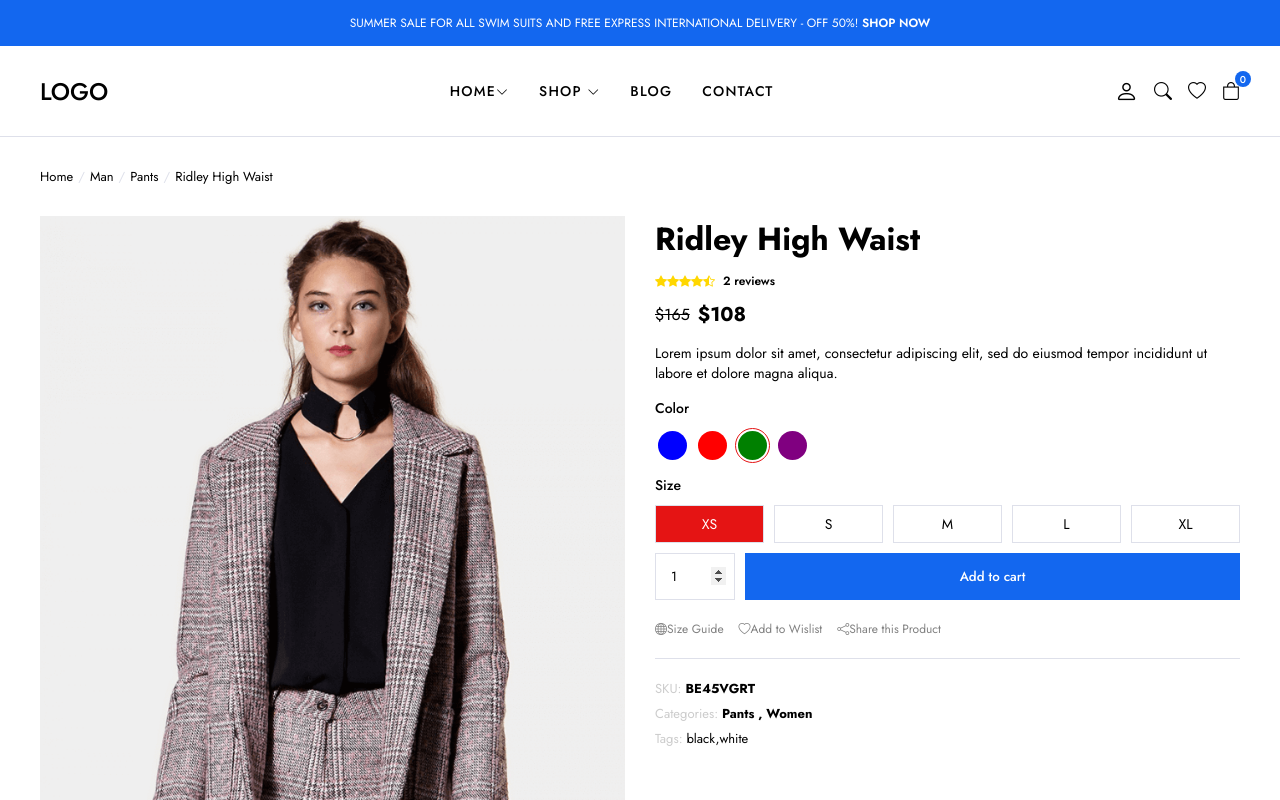
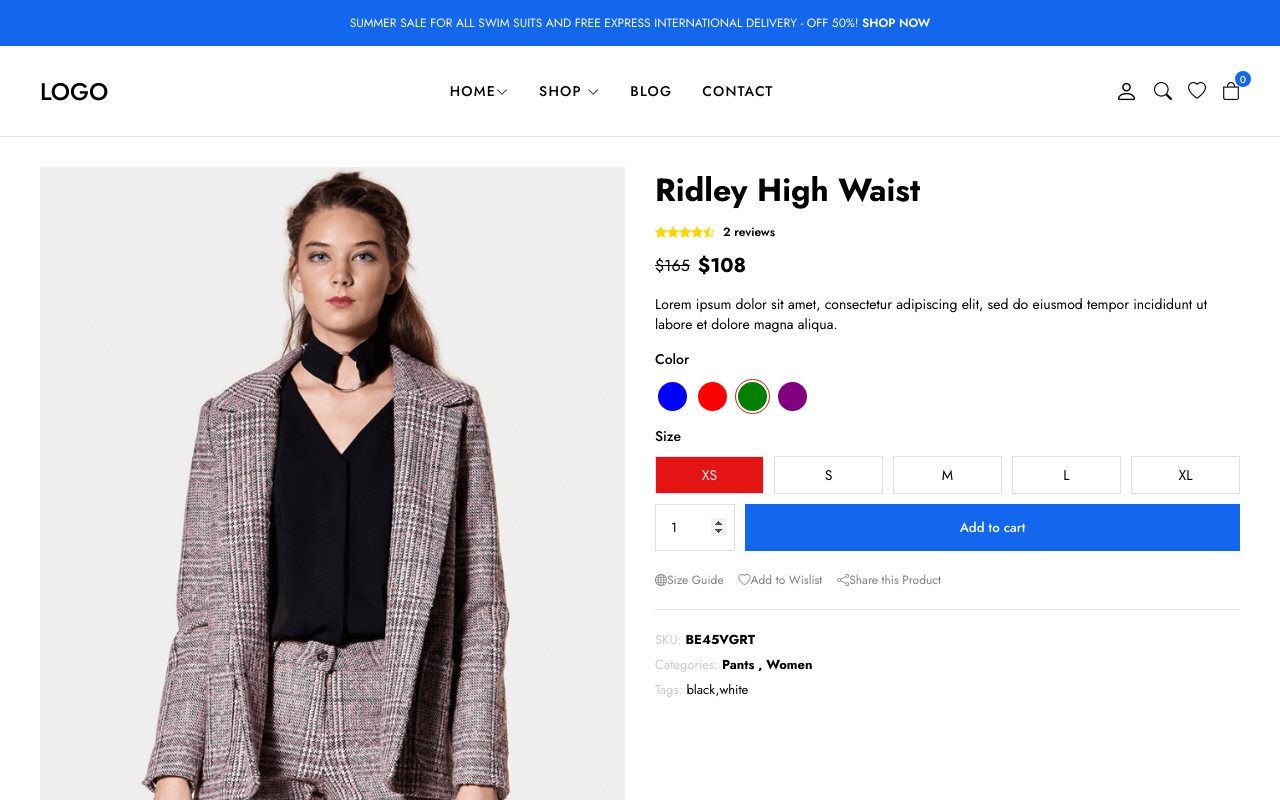
Before and after one commit to AydanKara/Projects, a React (Vite) app in the folder MERN-Stack-E-commerce/frontend/: page /product/1 in a window 1280 px wide. Shown: the top 800 px of the page. Built offline with nearby package versions, Linux system fonts and the light colour scheme.

Commit message:
Update ProductDetails.jsx

```diff
--- a/MERN-Stack-E-commerce/frontend/src/components/ProductDetails/ProductDetails.jsx
+++ b/MERN-Stack-E-commerce/frontend/src/components/ProductDetails/ProductDetails.jsx
@@ -1,15 +1,12 @@
-import BreadCrump from "../ProductDetails/BreadCrump/BreadCrump";
-import "./ProductDetails.css";
 import ProductGallery from "./ProductGallery/ProductGallery";
 import ProductInfo from "./ProductInfo/ProductInfo";
 import SingleTabs from "./SingleTabs/SingleTabs";
+import "./ProductDetails.css";
 
 const ProductDetails = () => {
   return (
     <section className="single-product">
       <div className="container">
-        <BreadCrump />
-
         <div className="single-content">
           <main className="site-main">
             <ProductGallery />
```
